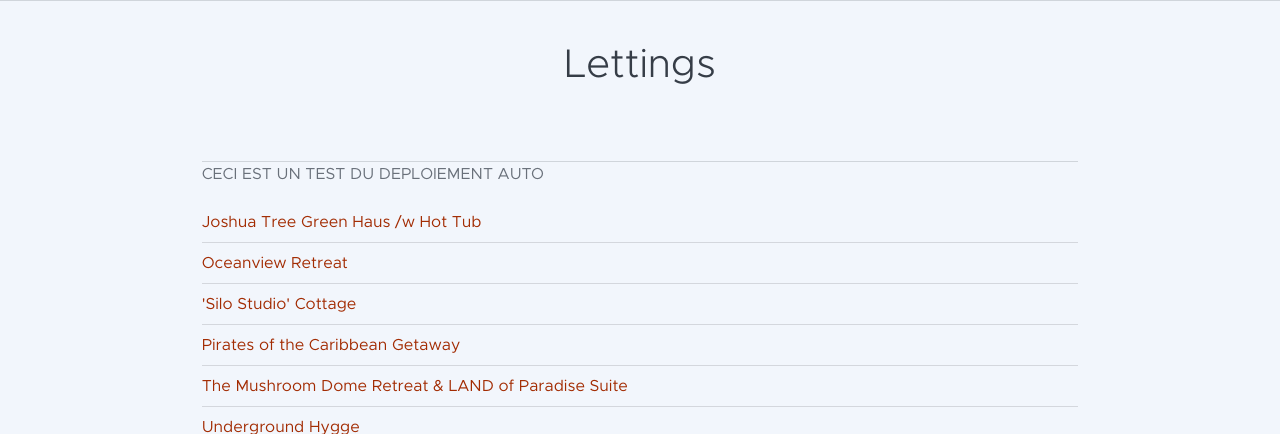
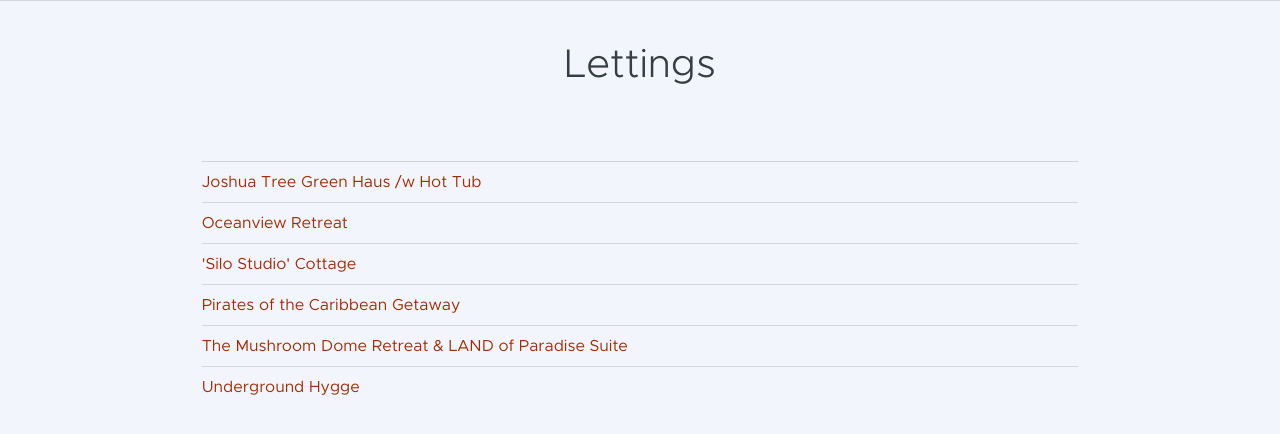
Before and after one commit to ChristopherOC/P13OC, a Django app: page /lettings/ in a window 1280 px wide. Shown: the part 90-524 px from the top of the page. Run offline with Django 3.2, Linux system fonts and the light colour scheme; data comes from the database, SQL or seed files in the repository; some libraries are stand-ins or nearby versions.

Commit message:
test inte continu

```diff
--- a/templates/lettings_index.html
+++ b/templates/lettings_index.html
@@ -17,7 +17,6 @@
         <div class="col-lg-10">
             <hr class="mb-0" />
             {% if lettings_list %}
-            <P>CECI EST UN TEST DU DEPLOIEMENT AUTO</P>
                 <ul class="list-group list-group-flush list-group-careers">
                     {% for letting in lettings_list %}
                         <li class="list-group-item">
```
Also changed, not shown: .circleci/config.yml (added).
